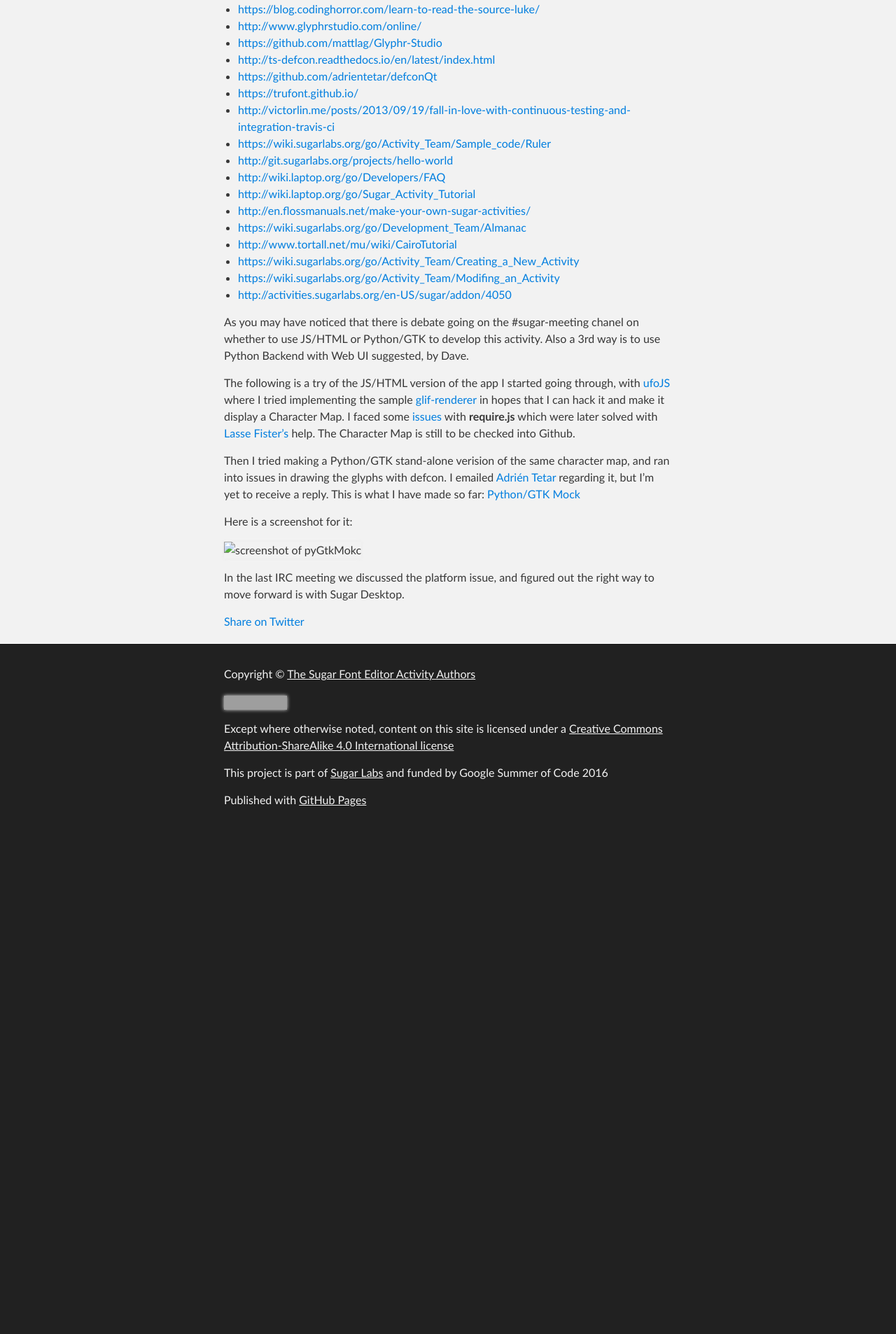
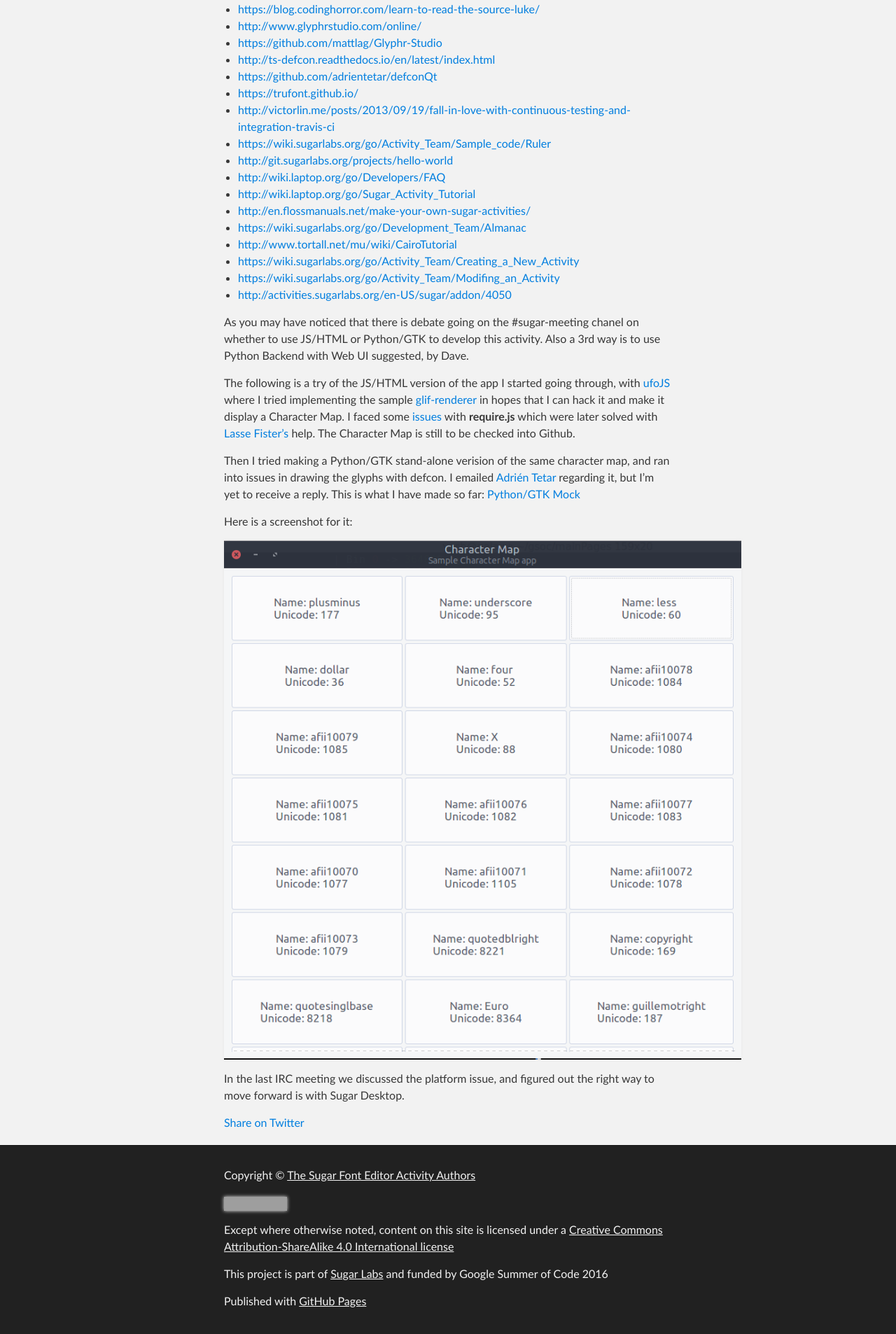
Before and after one commit to sugarlabs/edit-fonts-activity, a Jekyll site: the page built from _posts/2016-05-20-my-progress-so-far.md, in a window 1280 px wide. Shown: the part 826-2732 px from the top of the page at 70% size. Built offline with Jekyll 4.4.1, drawn with Linux system fonts in a browser that asks for light colours; before the commit the page ends 2016 px from its top, so only the background shows below that; grey boxes are pictures that could not be loaded.

Commit message:
Update 2016-05-20-my-progress-so-far.md

```diff
--- a/_posts/2016-05-20-my-progress-so-far.md
+++ b/_posts/2016-05-20-my-progress-so-far.md
@@ -56,6 +56,6 @@ This is what I have made so far:
 
 Here is a screenshot for it:
 
-![screenshot of pyGtkMokc](mockups/pic.png)
+![screenshot of pyGtkMokc](mockups/pyGtkMock/pic.png)
 
 In the last IRC meeting we discussed the platform issue, and figured out the right way to move forward is with Sugar Desktop.
```
